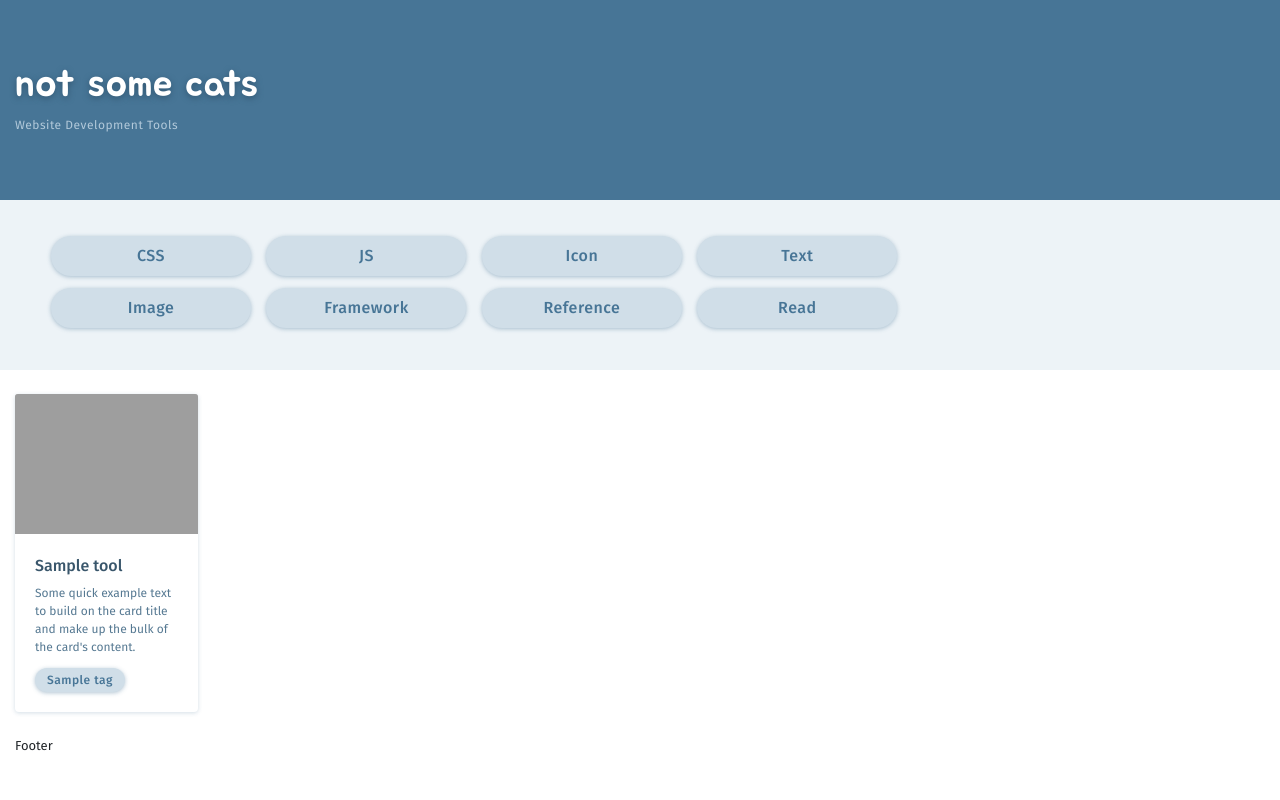
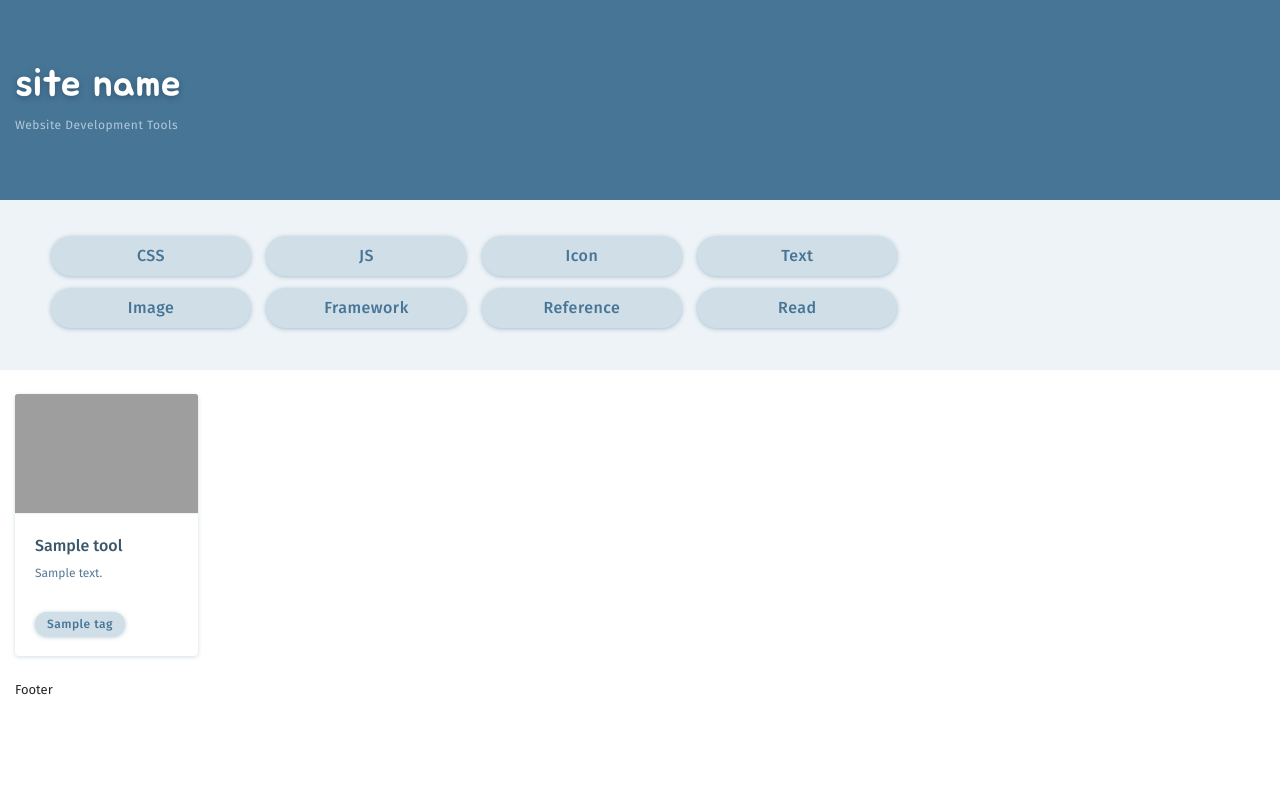
Before and after one commit to tomual/web-development-tools-list, a CodeIgniter app: the page made by application/views/home.php in a window 1280 px wide. Run offline with CodeIgniter, Linux system fonts and the light colour scheme; the template is opened without the code that fills it: most values are stand-ins (such as "Sample title", 1, 10 or a date in 2020); grey boxes are pictures that could not be loaded.

Commit message:
Display image using url_title

```diff
--- a/application/views/home.php
+++ b/application/views/home.php
@@ -4,7 +4,7 @@
 	<div class="container">
 		<div class="row">
 			<div class="col">
-				<h1>not some cats</h1>
+				<h1>site name</h1>
 				<div class="subtitle">Website Development Tools</div>
 			</div>
 		</div>
@@ -32,10 +32,10 @@
 			<a href="<?php echo $tool->url ?>">
 				<div class="col-2">
 					<div class="card">
-						<img class="card-img-top" src="http://brutalistwebsites.com/_img/asuk.work.jpg" alt="Card image cap">
+						<img class="card-img-top" src="<?php echo base_url("img/" . url_title($tool->name, '-', TRUE) . ".png") ?>" alt="Card image cap">
 						<div class="card-body">
 							<div class="card-title"><?php echo $tool->name ?></div>
-							<p class="card-text">Some quick example text to build on the card title and make up the bulk of the card's content.</p>
+							<p class="card-text"><?php echo $tool->desc ?></p>
 							<?php foreach ($tool->tags as $tag) : ?>
 							<a href="<?php echo base_url("tags/$tag") ?>" class="badge badge-js"><?php echo $tag ?></a>
 							<?php endforeach ?>
--- a/css/style.css
+++ b/css/style.css
@@ -52,8 +52,8 @@ header h1 {
 
 .card-img-top {
     background: #CCC;
-    height: 140px;
-    widows: 100%;
+    height: 120px;
+    border-bottom: 1px solid #edf3f7;
 }
 
 .tags {
@@ -87,4 +87,5 @@ header h1 {
 .card-text {
     font-size: 12px;
     color: #567992;
+    min-height: 36px;
 }
```
Also changed, not shown: 1 other file.
